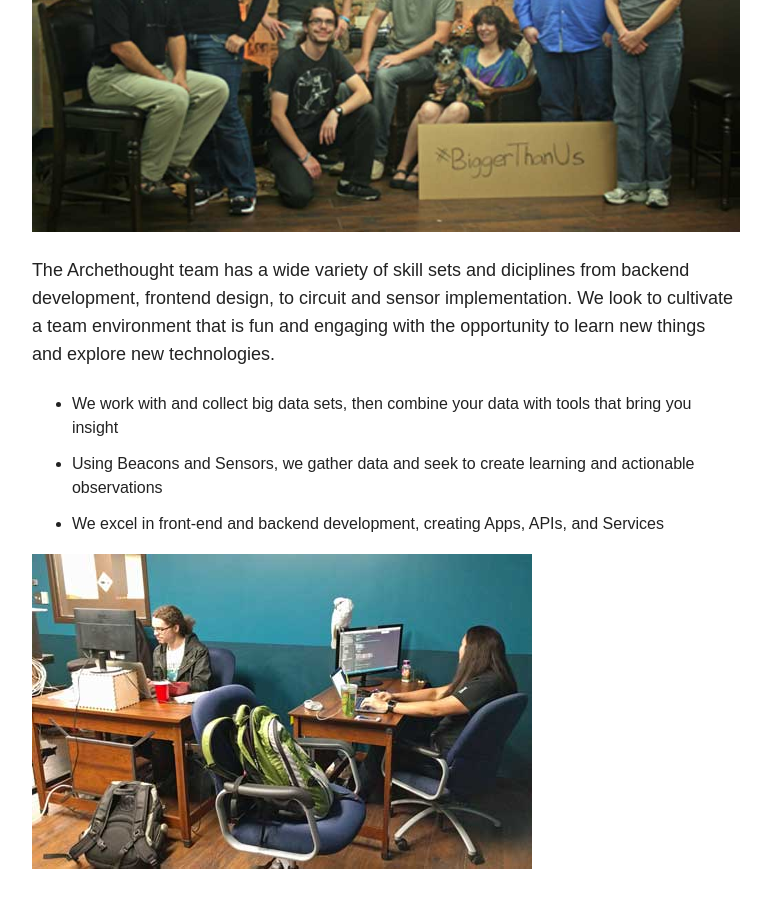
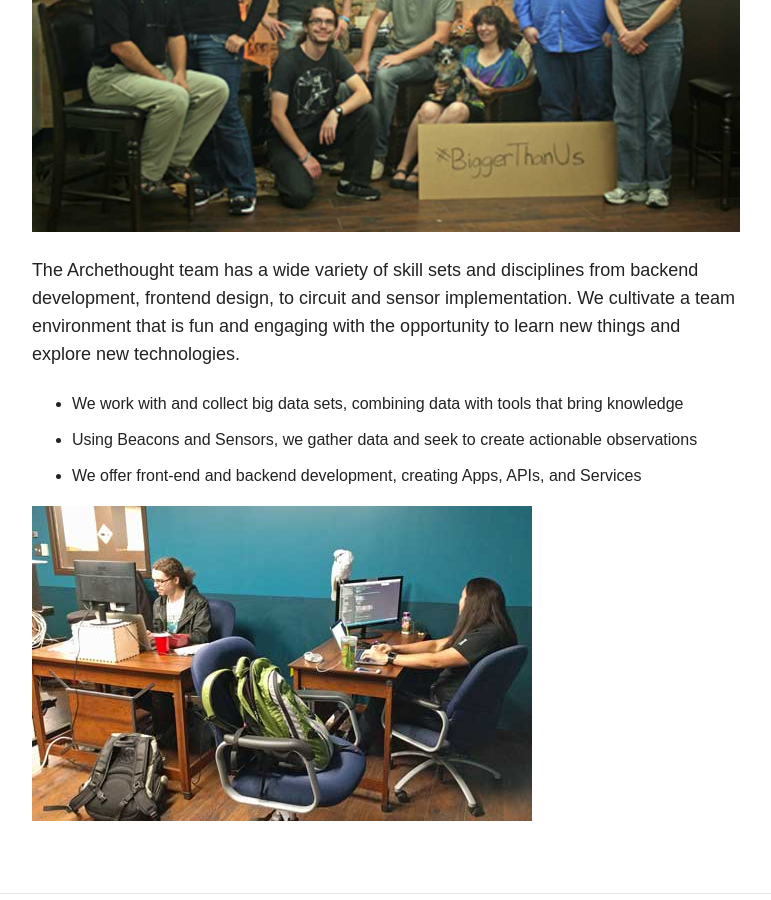
Before and after one commit to Archethought/Archethought.github.io, a Jekyll site: the page built from about/index.md, in a window 1280 px wide and 900 px high, scrolled down 598 px. Shown: the whole window, without its empty margins (254-1025 px from the left). Built offline with Jekyll 4.4.1, drawn with Linux system fonts in a browser that asks for light colours; nearby versions of some CDN libraries.

Commit message:
update about for services

```diff
--- a/about/index.md
+++ b/about/index.md
@@ -14,10 +14,10 @@ image:
 
 ![Archethought Team](/images/IMG_6253-group-w1024h550.jpg "Archethought Team")
 
-The Archethought team has a wide variety of skill sets and diciplines from backend development, frontend design, to circuit and sensor implementation. We look to cultivate a team environment that is fun and engaging with the opportunity to learn new things and explore new technologies.
+The Archethought team has a wide variety of skill sets and disciplines from backend development, frontend design, to circuit and sensor implementation. We cultivate a team environment that is fun and engaging with the opportunity to learn new things and explore new technologies.
 
-* We work with and collect big data sets, then combine your data with tools that bring you insight
-* Using Beacons and Sensors, we gather data and seek to create learning and actionable observations
-* We excel in front-end and backend development, creating Apps, APIs, and Services
+* We work with and collect big data sets, combining data with tools that bring knowledge
+* Using Beacons and Sensors, we gather data and seek to create actionable observations
+* We offer front-end and backend development, creating Apps, APIs, and Services
 
 ![Jordan & Krizia working](/images/JordanKeyshaKrizia-w500.jpg "Jordan, Keysha, Krizia hard at work")
```
